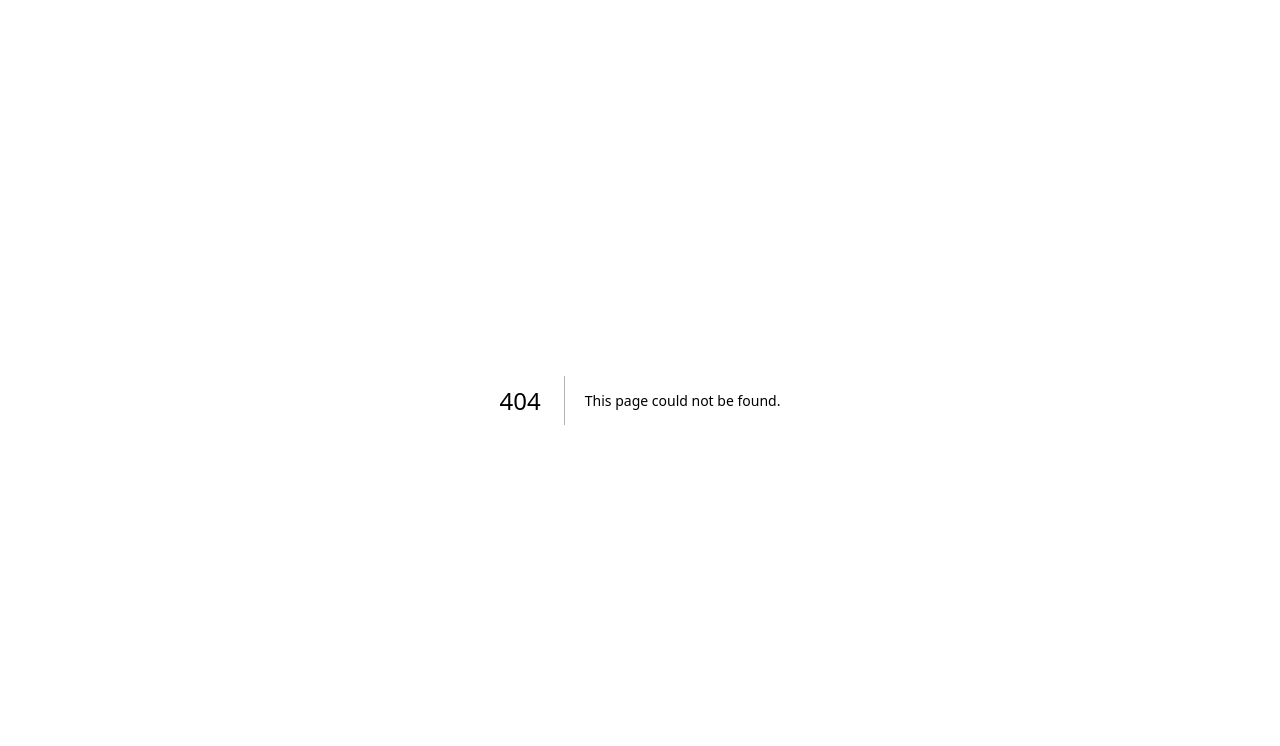
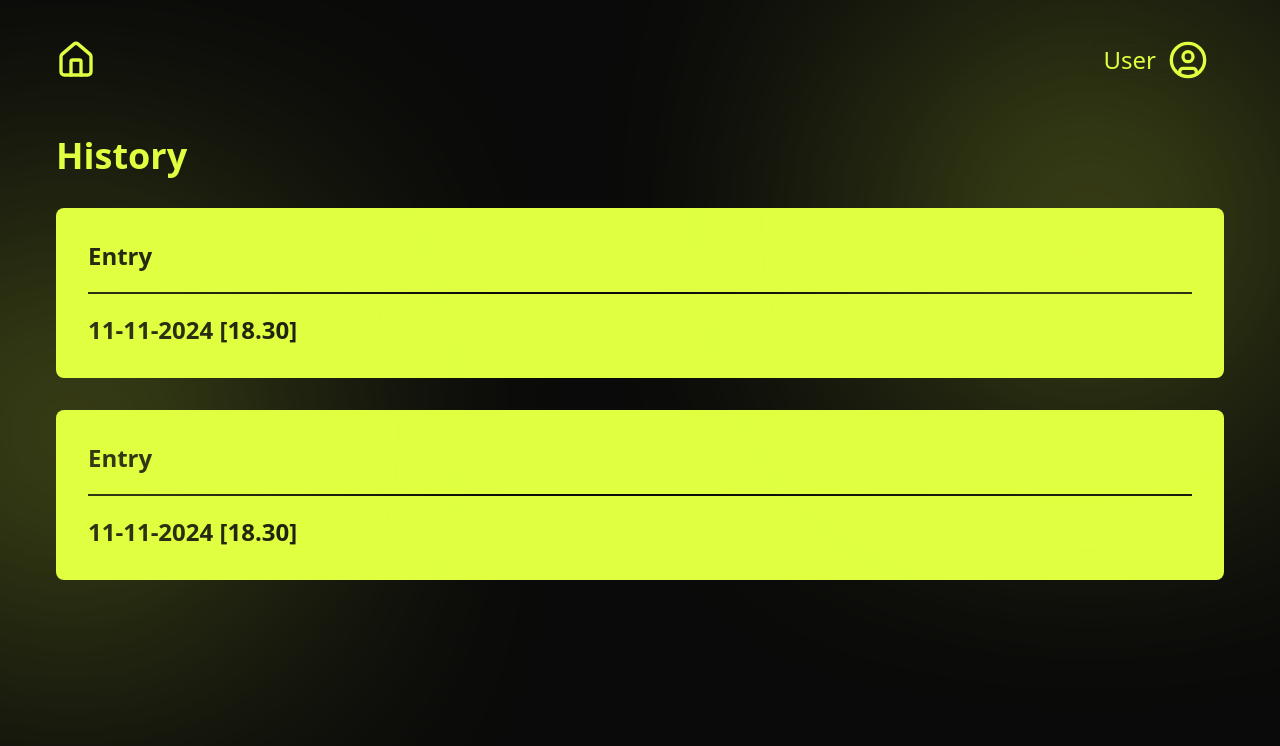
Before and after one commit to nmFaizz/We-Go-Gym-FE, a Next.js app: page /history in a window 1280 px wide. Before the commit this address had no page. Shown: the top 746 px of the page. Built offline with nearby package versions, Linux system fonts and the light colour scheme.

Commit message:
feat: add history page

```diff
--- a/src/app/(private)/dashboard/page.tsx
+++ b/src/app/(private)/dashboard/page.tsx
@@ -22,15 +22,17 @@ export default function DashboardPage() {
                 <UserProfile />
             </div>
             <div>
+                <Link href="/history">
                     <Button
                         leftIcon={History}
                         variant="outline"
                     >
                         View History
                     </Button>
+                </Link>
 
                 <div className="bg-primary rounded-xl mt-8 p-8 md:p-12 text-dark">
-                    <div className="flex items-center gap-5">
+                    <div className="flex justify-center md:justify-start md:items-center gap-5 md:flex-row flex-col">
                         <Image
                             src="/logo.png"
                             alt="logo"
@@ -38,12 +40,12 @@ export default function DashboardPage() {
                             height={37}
                         />
 
-                        <h2 className="text-5xl font-semibold text-dark">
+                        <h2 className="text-3xl md:text-5xl font-semibold text-dark">
                             Membership Card
                         </h2>
                     </div>
 
-                    <figure className="w-[296px] h-[296px] bg-dark my-12">
+                    <figure className="w-[200px] h-[200px] md:w-[296px] md:h-[296px] bg-dark my-12">
                         {/* <Image
                             src="/assets/membership-card.png"
                             alt="Membership Card"
--- /dev/null
+++ b/src/app/(private)/history/page.tsx
@@ -0,0 +1,45 @@
+import MainLayout from "@/layouts/MainLayout";
+import { HomeIcon } from "lucide-react";
+import UserProfile from "@/components/UserProfile";
+import Link from "next/link";
+
+export default function HistoryPage() {
+    return (
+        <MainLayout
+            withNavbar={false}
+            containerSize="1200"
+            withMarginY
+            className="relative"
+        >
+            <div className="w-full flex justify-between items-center mb-12">
+                <Link href="/">
+                    <HomeIcon size={40} className="text-primary" />
+                </Link>
+
+                <UserProfile />
+            </div>
+
+            <h1 className="text-primary text-3xl md:text-4xl font-bold">History</h1>
+
+            <div className="bg-primary w-full rounded-lg text-dark p-6 md:p-8 space-y-5 mt-8">
+                <h4 className="text-2xl font-semibold">Entry</h4>
+
+                <div className="border w-full"></div>
+
+                <p className="text-2xl font-semibold">11-11-2024 [18.30]</p>
+            </div>
+
+            <div className="bg-primary w-full rounded-lg text-dark p-6 md:p-8 space-y-5 mt-8">
+                <h4 className="text-2xl font-semibold">Entry</h4>
+
+                <div className="border w-full"></div>
+
+                <p className="text-2xl font-semibold">11-11-2024 [18.30]</p>
+            </div>
+
+
+            <div className="absolute top-10 right-0 w-[300px] h-[300px] bg-primary blur-[150px] opacity-70 rounded-full z-20 pointer-events-none" />
+            <div className="absolute bottom-0 left-[-120px] w-[300px] h-[300px] bg-primary blur-[150px] opacity-70 rounded-full z-20 pointer-events-none" />
+        </MainLayout>
+    );
+}
--- a/src/layouts/Navbar.tsx
+++ b/src/layouts/Navbar.tsx
@@ -4,7 +4,7 @@ import Link from "next/link";
 
 export default function Navbar() {
     return (
-        <header className="flex items-center justify-between bg-primary rounded-[8px] px-[20px] md:px-[30px] py-[16px] md:py-[24px] mx-[10px] md:mx-[32px] my-3 md:my-5 text-dark">
+        <header className="sticky top-0 flex items-center justify-between bg-primary rounded-[8px] px-[20px] md:px-[30px] py-[16px] md:py-[24px] mx-[10px] md:mx-[32px] my-3 md:my-5 text-dark z-[9999]">
             <div className="flex items-center md:gap-24">
                 <figure>
                     <Image
```
Lines whose indentation alone changed are shown as unchanged.
